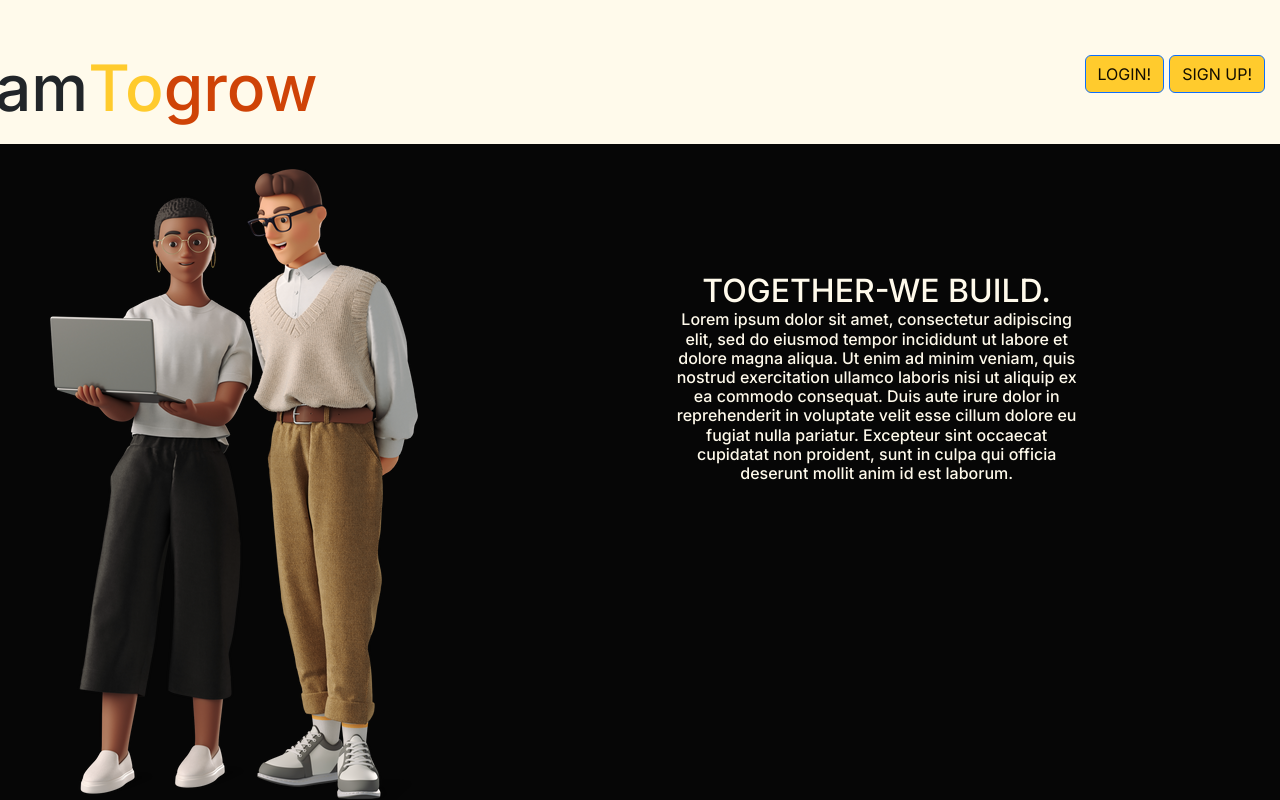
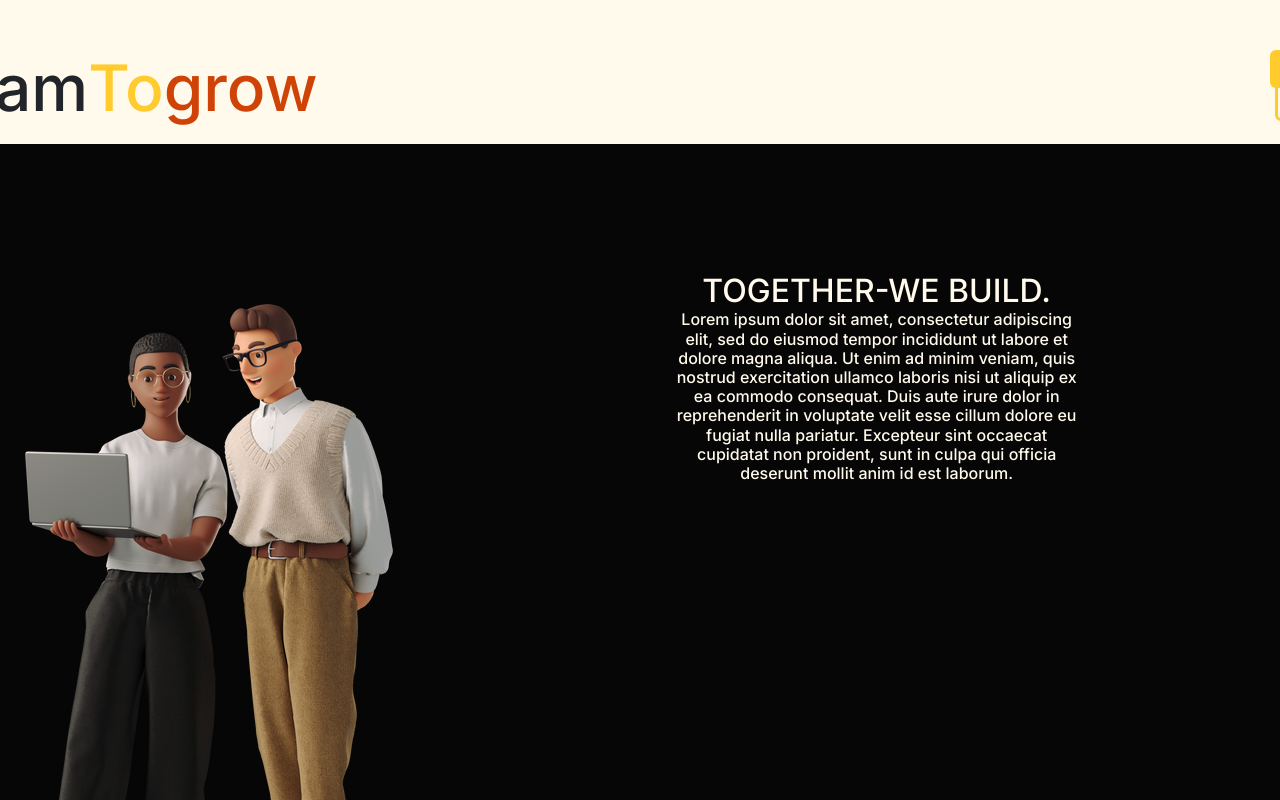
Before and after one commit to ThomasD0213/teamtwo, a Next.js app in the folder front-end/: page / in a window 1280 px wide. Built offline with nearby package versions, Linux system fonts and the light colour scheme.

Commit message:
Landing page changes
downloaded a package for flipping on react

```diff
--- a/front-end/package.json
+++ b/front-end/package.json
@@ -14,7 +14,8 @@
     "react": "^18",
     "react-bootstrap": "^2.9.1",
     "react-dom": "^18",
-    "react-tag-input-component": "^2.0.2"
+    "react-tag-input-component": "^2.0.2",
+    "react-transition-group": "^4.4.5"
   },
   "devDependencies": {
     "@types/node": "^20",
--- a/front-end/src/app/page.module.css
+++ b/front-end/src/app/page.module.css
@@ -280,6 +280,15 @@
 
 @media screen and (max-width: 768px) {
   .h1 {
+    font-size: 2em;
+    position: fixed;
+    top: 0;
+    left: 0;
+    width: auto;
+  }
+}
+@media screen and (max-width: 480px) {
+  .h1 {
     font-size: 1em;
   }
 }
--- a/front-end/src/app/page.tsx
+++ b/front-end/src/app/page.tsx
@@ -12,7 +12,7 @@ import Image from 'next/image';
 
 export default function Home() {
 
-  // CONSTATNTS
+  // CONSTANTS
   const [showModal, setShowModal] = useState(false);
 
   const open = () => {
@@ -49,11 +49,12 @@ export default function Home() {
     <div style={{height: '100vh',overflowY: 'auto',backgroundColor: '#060606',}}>
 
       <Row xs={12} md={12} lg={12}>
-  <Col xs={12} md={12} lg={12} style={{ backgroundColor: '#fffaeb', height: '18vh', display: 'flex', justifyContent: 'center', alignItems: 'center' }}>
+  <Col xs={12} md={12} lg={12} style={{ backgroundColor: '#fffaeb', height: '18vh', display: 'flex', justifyContent: 'center', alignItems: 'center', width: '100%'  }}>
   <div style={{ position: 'absolute', top: '50px', right: '170vh' }}>
     <div >
-      <h1  style={{ fontSize: '4em',position: 'absolute', alignSelf:'bottom' }}>Team
-      <span style={{ color: '#ffcb2d', fontSize: '1em', position: 'absolute'}}>  To
+      <h1  style={{ fontSize: '4em',position: 'fixed', alignSelf:'bottom' }}>Team
+      <span style={{ color: '#ffcb2d', fontSize: '1em', position: 'fixed'}}>  To
+
       <span className={isRotating ? 'vertical-rotate' : ''} style={{ color: '#cf4307',}}>{titleWord}</span>
       </span>
 
@@ -69,10 +70,10 @@ export default function Home() {
 
 
     <div style={{ position: 'absolute', top: '50px', right: '10px' }}>
-    <Button onClick={open}href='/dashboard' style={{ color: '#130e01', backgroundColor: '#ffcb2d' }}>
+    <Button onClick={open}href='/dashboard' style={{ color: '#130e01', backgroundColor: '#ffcb2d', borderColor:'rgba(0,0,0,0)' ,position:'fixed'}}>
       LOGIN!
     </Button>
-    <Button onClick={open}href='/createProfile' style={{ color: '#130e01', backgroundColor: '#ffcb2d', margin:'5px'}}>
+    <Button onClick={open}href='/createProfile' style={{ color: '#130e01', backgroundColor:'rgba(0,0,0,0)',borderColor: '#ffcb2d',borderWidth:'3PX', margin:'5px',position:'fixed'}}>
       SIGN UP!
     </Button>
     </div>
@@ -111,7 +112,7 @@ export default function Home() {
             </Modal> */}
 
       <Row><Col xs={6} md={5} >
-      <Image src={MyImage} alt="My Image" style={{margin:'25px',marginLeft:'50px'}}/>
+      <Image src={MyImage} alt="My Image" style={{margin:'25px',marginLeft:'25px',marginTop:'20vh'}}/>
         </Col>
         <Col xs={6} md={4} style={{margin:'8em'}}>
           {/* <h2 style={{color: '#fffaeb', fontSize: '2em'}}>TOGETHER-WE BUILD.{''}
@@ -136,18 +137,5 @@ export default function Home() {
 
       </div>
 
-
-
-
-
-
-
-
-
-
-
-
-
-
   );
     }
```
Also changed, not shown: 1 other file (tests, documents, lock files or other folders).
